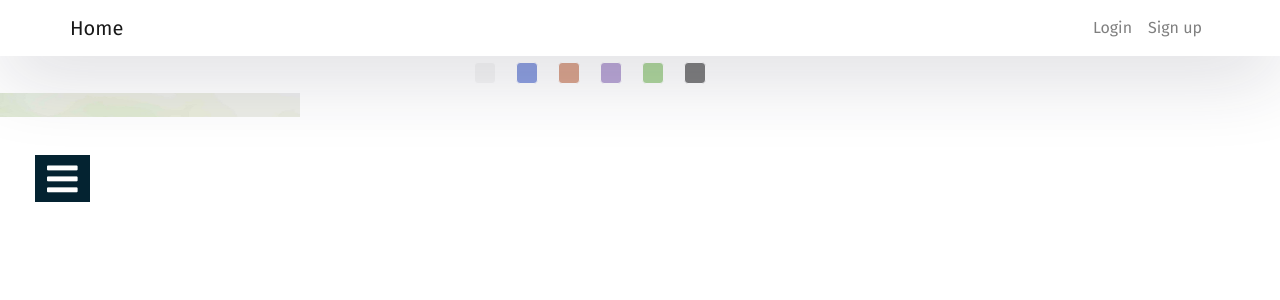
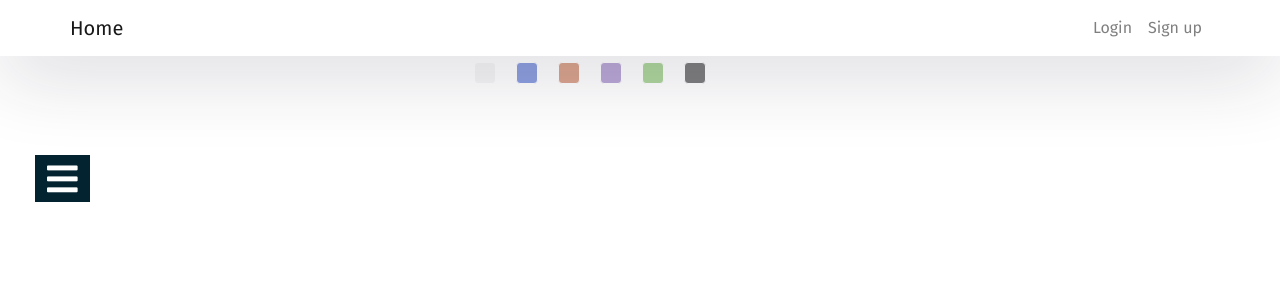
Before and after one commit to ninhcongluc/QuizExamCourse, a Vue app: page /home in a window 1280 px wide. Shown: the top 300 px of the page. Built offline with nearby package versions, Linux system fonts and the light colour scheme; sample sign-in values are in the browser's storage.

Commit message:
add authenticate

```diff
--- a/src/components/Home.vue
+++ b/src/components/Home.vue
@@ -138,10 +138,4 @@ label #cancel {
   left: 195px;
 }
 
-.home {
-  background-image: url("../assets/background.jpg") ;
-  background-size: 300px 100px;
-  background-repeat: no-repeat;
-
-}
 </style>
```
